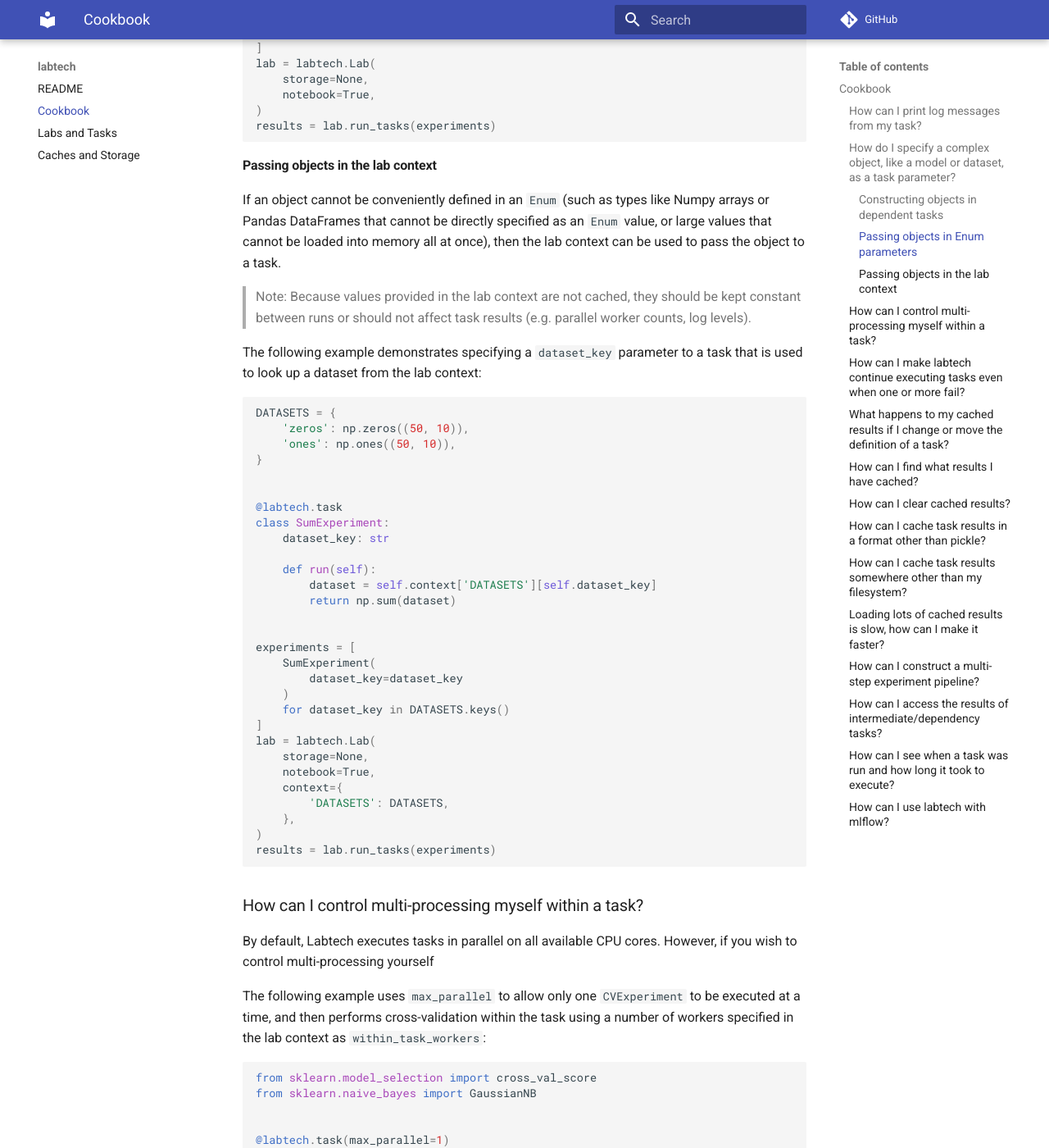
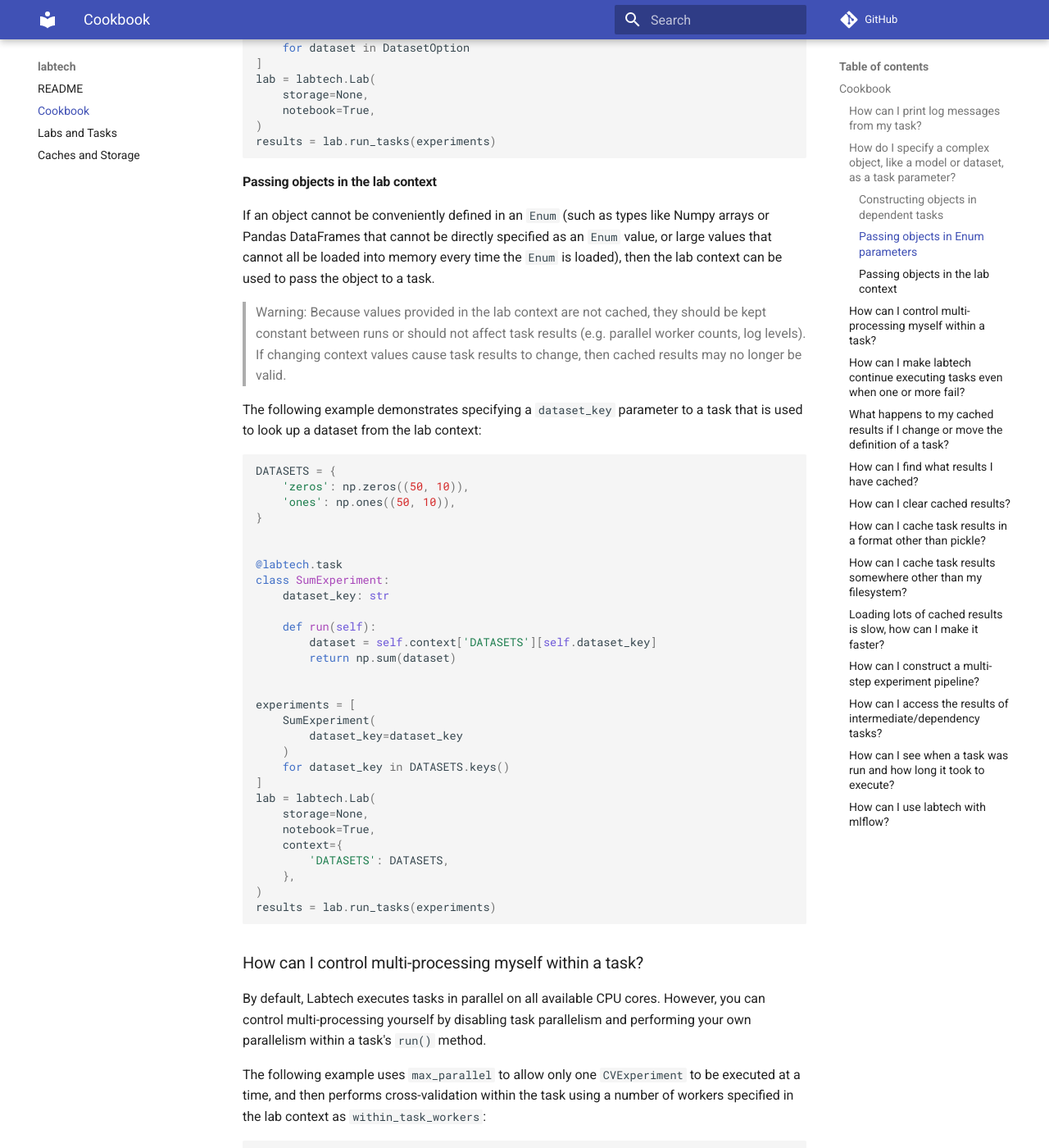
Before and after one commit to ben-denham/labtech, an MkDocs documentation site: the page built from docs/cookbook.md, in a window 1280 px wide and 1400 px high, scrolled down 4703 px. Shown: the whole window at 82% size. Built offline with MkDocs 1.6.1 and Material for MkDocs 9.7.7, drawn with Linux system fonts in a browser that asks for light colours; comment, search, counter and statistics services are not loaded; some of the changed text lies outside the part shown.

Commit message:
Update cookbook

````diff
--- a/docs/cookbook.md
+++ b/docs/cookbook.md
@@ -89,7 +89,8 @@
 from sklearn.linear_model import LogisticRegression
 
 
-# Constructing a classifier object is inexpensive, so we don't need to cache the result
+# Constructing a classifier object is inexpensive, so we don't need to
+# cache the result
 @labtech.task(cache=None)
 class LRClassifierTask:
     random_state: int
@@ -123,8 +124,9 @@
 ```
 
 We can extend this example with additional task types to cater for
-different types of classifiers with a Protocol that defines their
-common result type:
+different types of classifiers with a
+[Protocol](https://docs.python.org/3/library/typing.html#typing.Protocol)
+that defines their common result type:
 
 ``` {.python .code}
 from typing import Protocol
@@ -247,13 +249,15 @@
 
 If an object cannot be conveniently defined in an `Enum` (such as
 types like Numpy arrays or Pandas DataFrames that cannot be directly
-specified as an `Enum` value, or large values that cannot be loaded
-into memory all at once), then the lab context can be used to pass the
-object to a task.
+specified as an `Enum` value, or large values that cannot all be
+loaded into memory every time the `Enum` is loaded), then the lab
+context can be used to pass the object to a task.
 
-> Note: Because values provided in the lab context are not cached,
+> Warning: Because values provided in the lab context are not cached,
 > they should be kept constant between runs or should not affect task
-> results (e.g. parallel worker counts, log levels).
+> results (e.g. parallel worker counts, log levels). If changing
+> context values cause task results to change, then cached results may
+> no longer be valid.
 
 The following example demonstrates specifying a `dataset_key`
 parameter to a task that is used to look up a dataset from the lab
@@ -295,7 +299,9 @@
 ### How can I control multi-processing myself within a task?
 
 By default, Labtech executes tasks in parallel on all available CPU
-cores. However, if you wish to control multi-processing yourself
+cores. However, you can control multi-processing yourself by disabling
+task parallelism and performing your own parallelism within a task's
+`run()` method.
 
 The following example uses `max_parallel` to allow only one
 `CVExperiment` to be executed at a time, and then performs
````
Also changed, not shown: other parts of docs/cookbook.md (+4 -1 lines), 2 other files.
